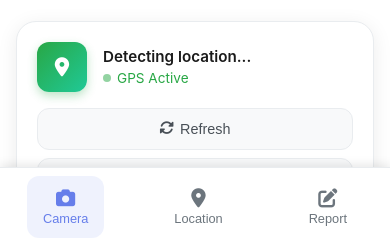
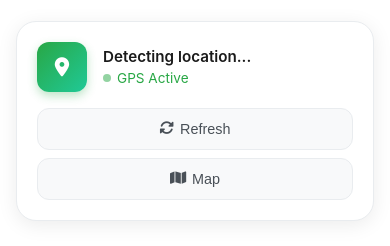
Before and after one commit to girish1163/Public-Issues, a plain HTML site: page index.html in a window 390 px wide. Shown: the part 598-844 px from the top of the page. Drawn offline with Linux system fonts and the light colour scheme; some packages are replaced by stand-ins of ours.

Commit message:
Remove bottom navigation bar (Camera, Location, Report icons)
Removed bottom navigation completely:
- Deleted nav HTML structure with Camera, Location, Report buttons
- Removed all bottom navigation CSS styles
- Cleaned up JavaScript navigation event handlers
- Removed handleNavClick and scrollToSection methods
- Updated main content padding (removed bottom padding)
- Simplified app interface for cleaner design

Design is now cleaner without bottom navigation:
- More screen space for content
- Simpler user experience
- Focus on core functionality
- Better mobile layout without fixed bottom bar

```diff
--- a/index.html
+++ b/index.html
@@ -274,22 +274,7 @@
             </div>
         </div>
 
-        <!-- Bottom Navigation -->
-        <nav class="bottom-nav">
-            <button class="nav-item active" data-section="camera">
-                <i class="fas fa-camera"></i>
-                <span>Camera</span>
-            </button>
-            <button class="nav-item" data-section="location">
-                <i class="fas fa-map-marker-alt"></i>
-                <span>Location</span>
-            </button>
-            <button class="nav-item" data-section="report">
-                <i class="fas fa-edit"></i>
-                <span>Report</span>
-            </button>
-        </nav>
-    </div>
+        </div>
 
     <script src="script.js"></script>
 </body>
--- a/script.js
+++ b/script.js
@@ -53,7 +53,6 @@ class IssueReporter {
         // New modern elements
         this.charCount = document.getElementById('char-count');
         this.problemTextarea = document.getElementById('problem');
-        this.bottomNav = document.querySelectorAll('.nav-item');
 
         this.currentPosition = null;
         this.placesService = null;
@@ -78,11 +77,6 @@ class IssueReporter {
 
         // Character counter
         this.problemTextarea.addEventListener('input', () => this.updateCharCount());
-
-        // Bottom navigation
-        this.bottomNav.forEach(item => {
-            item.addEventListener('click', (e) => this.handleNavClick(e));
-        });
 
         // Close modal when clicking outside
         this.modal.addEventListener('click', (e) => {
@@ -462,38 +456,6 @@ class IssueReporter {
         }
     }
 
-    handleNavClick(e) {
-        const clickedNav = e.currentTarget;
-        const section = clickedNav.dataset.section;
-
-        // Remove active class from all nav items
-        this.bottomNav.forEach(item => item.classList.remove('active'));
-
-        // Add active class to clicked item
-        clickedNav.classList.add('active');
-
-        // Scroll to section (optional enhancement)
-        this.scrollToSection(section);
-    }
-
-    scrollToSection(section) {
-        let targetElement;
-        switch(section) {
-            case 'camera':
-                targetElement = document.querySelector('.camera-section');
-                break;
-            case 'location':
-                targetElement = document.querySelector('.location-section');
-                break;
-            case 'report':
-                targetElement = document.querySelector('.form-section');
-                break;
-        }
-
-        if (targetElement) {
-            targetElement.scrollIntoView({ behavior: 'smooth', block: 'start' });
-        }
-    }
 
     async startCamera() {
         try {
--- a/styles.css
+++ b/styles.css
@@ -74,7 +74,6 @@ body {
 /* === MAIN CONTENT === */
 .app-main {
     padding: 20px;
-    padding-bottom: 100px;
 }
 
 /* === SECTIONS === */
@@ -686,49 +685,6 @@ body {
     box-shadow: 0 6px 20px rgba(102, 126, 234, 0.4);
 }
 
-/* === BOTTOM NAVIGATION === */
-.bottom-nav {
-    position: fixed;
-    bottom: 0;
-    left: 0;
-    right: 0;
-    background: white;
-    border-top: 1px solid #e9ecef;
-    display: flex;
-    justify-content: space-around;
-    padding: 8px 0;
-    box-shadow: 0 -2px 10px rgba(0,0,0,0.1);
-    z-index: 100;
-}
-
-.nav-item {
-    background: none;
-    border: none;
-    padding: 12px 16px;
-    display: flex;
-    flex-direction: column;
-    align-items: center;
-    gap: 4px;
-    cursor: pointer;
-    transition: all 0.3s ease;
-    color: #6c757d;
-    font-size: 0.8rem;
-    border-radius: 12px;
-    min-width: 60px;
-}
-
-.nav-item.active {
-    color: #667eea;
-    background: rgba(102, 126, 234, 0.1);
-}
-
-.nav-item:hover {
-    background: #f8f9fa;
-}
-
-.nav-item i {
-    font-size: 1.2rem;
-}
 
 /* === RESPONSIVE DESIGN === */
 @media (max-width: 480px) {
```
